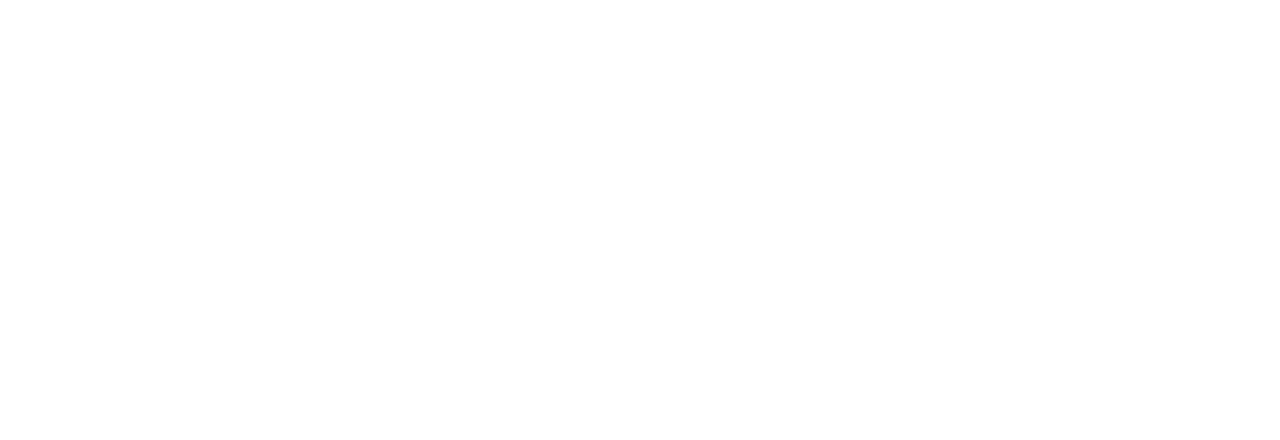
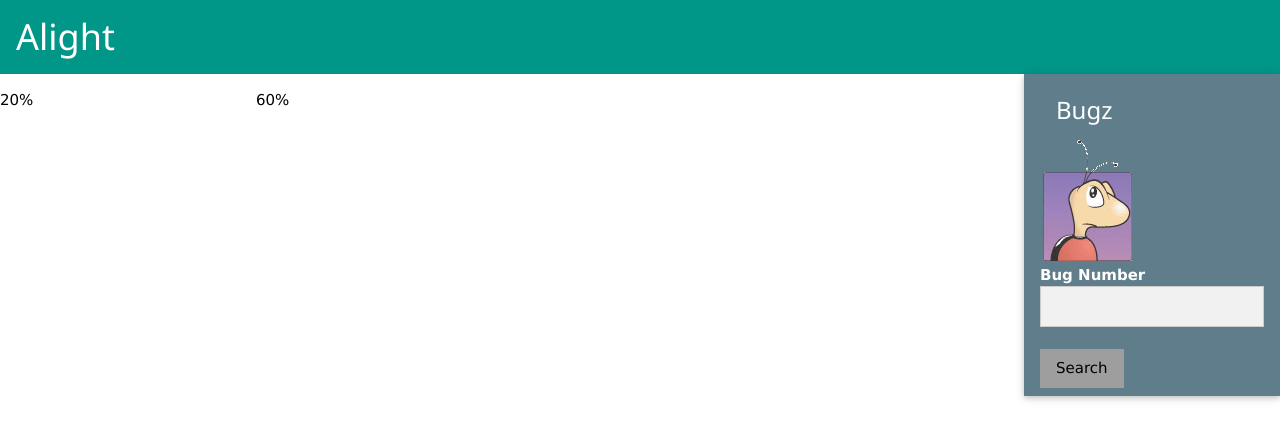
Before and after one commit to shameempk/alight, a plain HTML site: page index.html in a window 1280 px wide. Drawn offline with nearby package versions, Linux system fonts and the light colour scheme.

Commit message:
Adds bugz card

```diff
--- a/index.html
+++ b/index.html
@@ -5,6 +5,27 @@
 	<link rel="stylesheet" href="https://www.w3schools.com/w3css/4/w3.css">
 </head>
 <body>
+	<div class="w3-container w3-teal">
+  <h1>Alight</h1>
+</div>
 
+ <div class="w3-row">
+    <div class="w3-col" style="width:20%">
+    	<p>20%</p>
+    </div>
+    <div class="w3-col" style="width:60%"><p>60%</p></div>
+    <div class="w3-col w3-card w3-padding w3-blue-grey" style="width:20%">
+    	<div class="w3-container">
+    		<h3>Bugz</h3>
+    	</div>
+    	<img src="images/bugzilla.png">
+    	<form method="get" action="http://debugz.mht.amer.dell.com/bugz/show_bug.cgi">
+	    	<label class="w3-text"><b>Bug Number</b></label>
+			<input class="w3-input w3-border w3-light-grey" type="text" name="id">
+		</br>
+			<input type="submit"  class="w3-btn w3-grey" value="Search">
+    	</form>
+    </div>
+</div>
 </body>
 </html>
```
Also changed, not shown: images/bugzilla.png (added).
